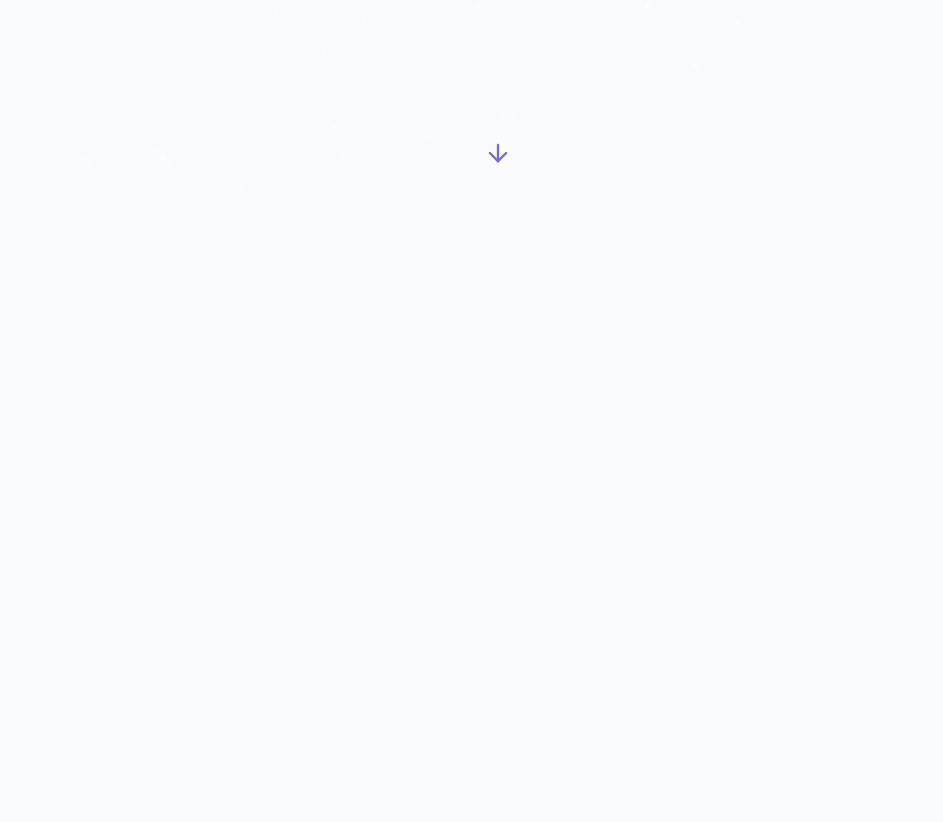
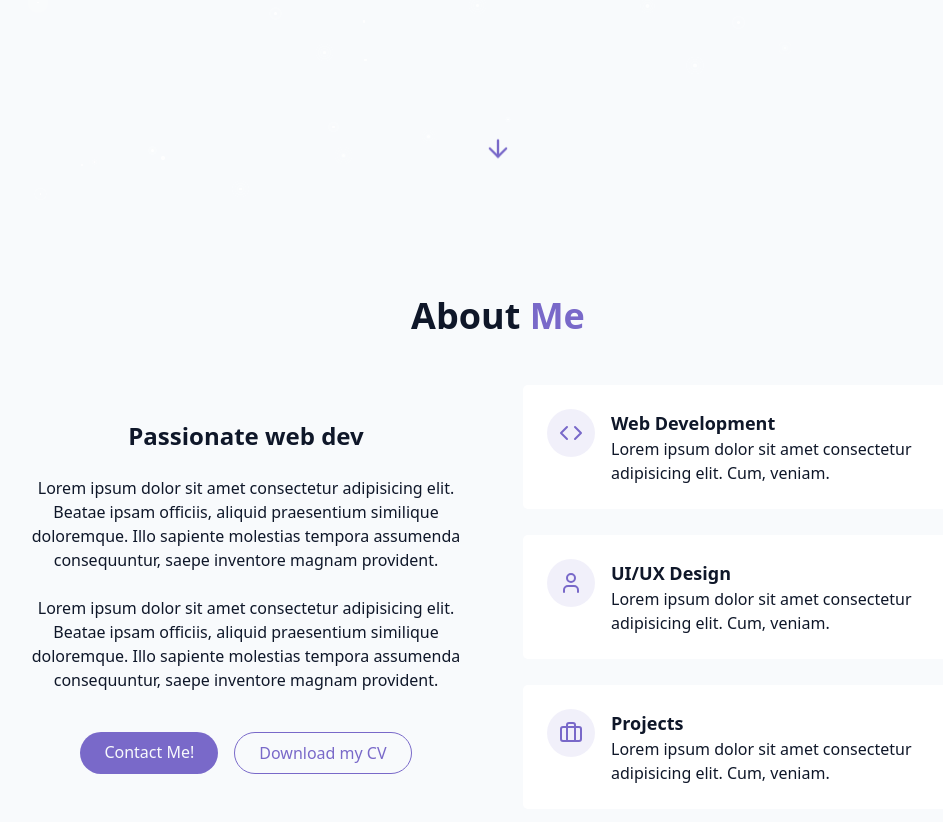
Before and after one commit to RangelShishkov/Portfolio, a React (Vite) app: page / in a window 1280 px wide. Shown: the part 600-1422 px from the top of the page, without its empty margins (142-1085 px from the left). Before the commit the page ends 800 px from the top, so only its background shows below. Built offline with nearby package versions, Linux system fonts and the light colour scheme.

Commit message:
add about section

```diff
--- /dev/null
+++ b/src/components/AboutSection.jsx
@@ -0,0 +1,79 @@
+import { Briefcase, Code, User } from "lucide-react";
+
+export const AboutSection = () => {
+  return (
+    <section id="about" className="py-24 px-4 relative">
+      <div className="container mx-auto max-w-5xl">
+        <h2 className="text-3xl md:text-4xl font-bold mb-12 text-center">
+          About<span className="text-primary"> Me</span>
+        </h2>
+        <div className="grid grid-cols-1 md:grid-cols-2 gap-12 items-center">
+          <div className="space-y-6">
+            <h3 className="text-2xl font-semibold">Passionate web dev</h3>
+            <p className="text-muted-foreground">
+              Lorem ipsum dolor sit amet consectetur adipisicing elit. Beatae
+              ipsam officiis, aliquid praesentium similique doloremque. Illo
+              sapiente molestias tempora assumenda consequuntur, saepe inventore
+              magnam provident.
+            </p>
+            <p className="text-muted-foreground">
+              Lorem ipsum dolor sit amet consectetur adipisicing elit. Beatae
+              ipsam officiis, aliquid praesentium similique doloremque. Illo
+              sapiente molestias tempora assumenda consequuntur, saepe inventore
+              magnam provident.
+            </p>
+            <div className="flex flex-col sm:flex-row gap-4 pt-4 justify-center">
+              <a href="#contact" className="cosmic-button">
+                Contact Me!
+              </a>
+              <a
+                href=""
+                className="px-6 py-2 rounded-full border border-primary text-primary hover:bg-primary/10 transition-colors duration-300"
+              >
+                Download my CV
+              </a>
+            </div>
+          </div>
+          <div className="grid grid-cols-1 gap-6">
+            <div className="gradient-border p-6 card-hover">
+              <div className="flex items-start gap-4">
+                <div className="p-3 rounded-full bg-primary/10">
+                  {" "}
+                  <Code className="h-6 w-6 text-primary" />{" "}
+                </div>
+                <div className="text-left">
+                  <h4 className="font-semibold text-lg">Web Development</h4>
+                  <p className="text-muted-foreground">Lorem ipsum dolor sit amet consectetur adipisicing elit. Cum, veniam.</p>
+                </div>
+              </div>
+            </div>
+            <div className="gradient-border p-6 card-hover">
+              <div className="flex items-start gap-4">
+                <div className="p-3 rounded-full bg-primary/10">
+                  {" "}
+                  <User className="h-6 w-6 text-primary" />
+                </div>
+                <div className="text-left">
+                  <h4 className="font-semibold text-lg">UI/UX Design</h4>
+                  <p className="text-muted-foreground">Lorem ipsum dolor sit amet consectetur adipisicing elit. Cum, veniam.</p>
+                </div>
+              </div>
+            </div>
+            <div className="gradient-border p-6 card-hover">
+              <div className="flex items-start gap-4">
+                <div className="p-3 rounded-full bg-primary/10">
+                  {" "}
+                  <Briefcase className="h-6 w-6 text-primary" />{" "}
+                </div>
+                <div className="text-left">
+                  <h4 className="font-semibold text-lg">Projects</h4>
+                  <p className="text-muted-foreground">Lorem ipsum dolor sit amet consectetur adipisicing elit. Cum, veniam.</p>
+                </div>
+              </div>
+            </div>
+          </div>
+        </div>
+      </div>
+    </section>
+  );
+};
--- a/src/pages/Home.jsx
+++ b/src/pages/Home.jsx
@@ -1,3 +1,4 @@
+import { AboutSection } from "../components/AboutSection";
 import { HeroSection } from "../components/HeroSection";
 import { Navbar } from "../components/Navbar";
 import { ThemeToggle } from "../components/ThemeToggle";
@@ -13,9 +14,10 @@
       {/* Navbar */}
       <Navbar />
       {/* Main */}
-        <main>
-          <HeroSection />
-        </main>
+      <main>
+        <HeroSection />
+        <AboutSection />
+      </main>
       {/* Footer */}
     </div>
   );
```
